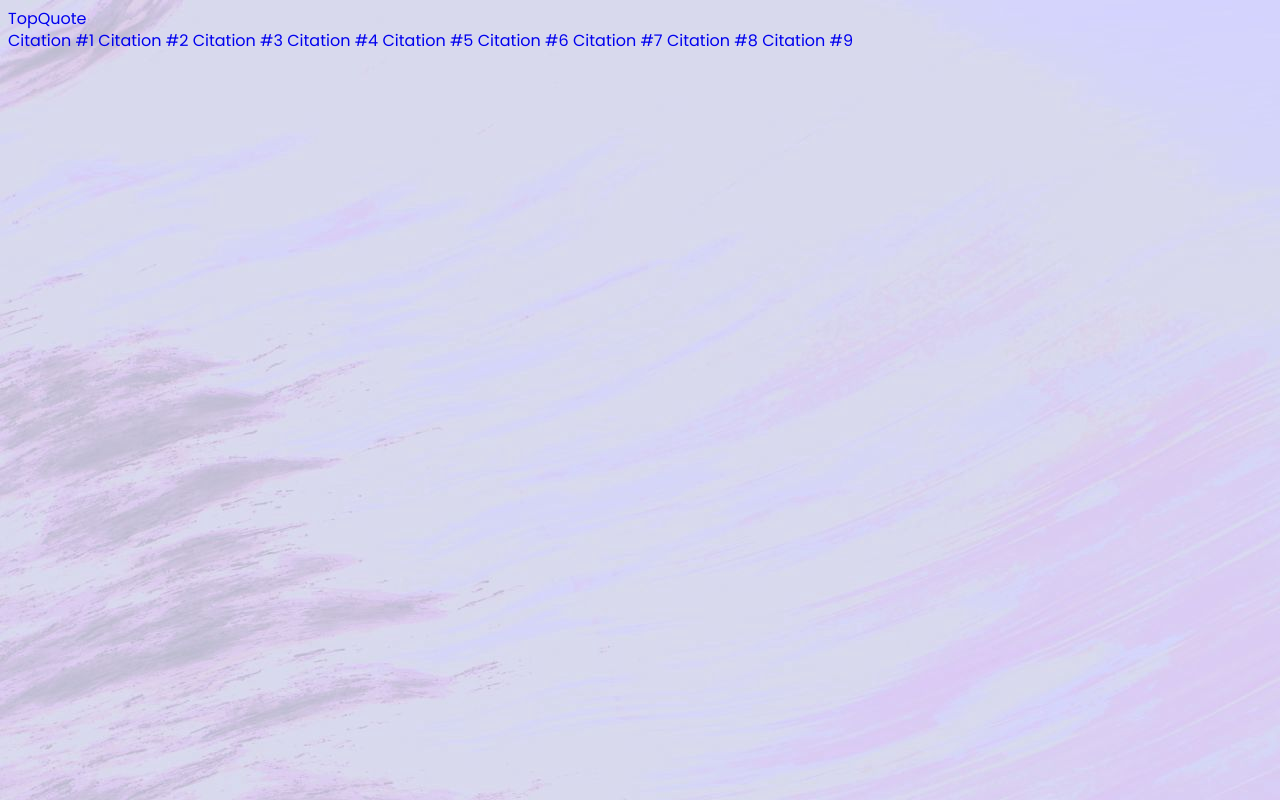
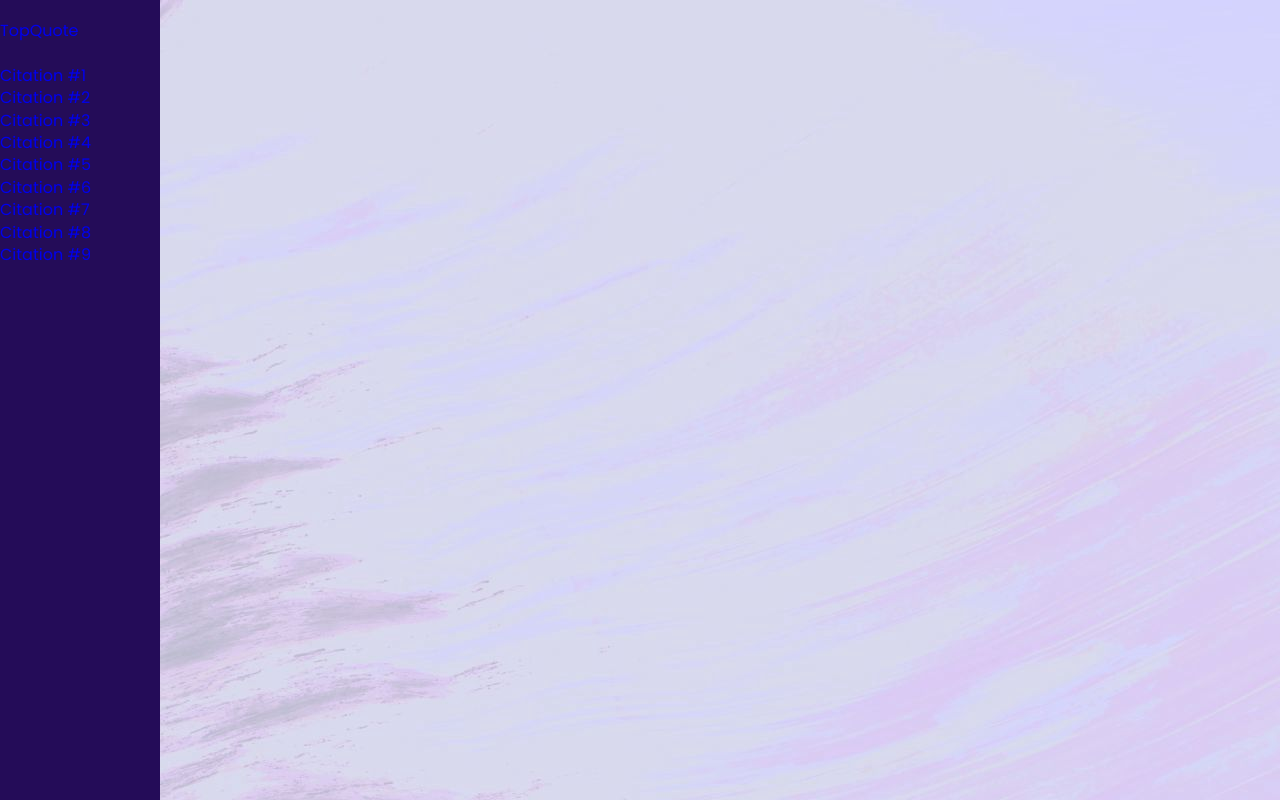
Before and after one commit to EngelSpytte/ExoQuotes, a website built with Parcel: page src/index.html in a window 1280 px wide. Built offline with nearby package versions, Linux system fonts and the light colour scheme; a web font is replaced by a local one.

Commit message:
attempt at weird sidebarCSS

```diff
--- a/src/index.html
+++ b/src/index.html
@@ -16,18 +16,28 @@
     <script type="module" defer src="js/app.js"></script>
   </head>
   <body>
-    <nav>
+    <nav class="sidenav">
       <a href="citation1.html"> TopQuote</a>
       <br />
+      <br />
       <a href="citation1.html"> Citation #1</a>
+      <br />
       <a href="citation2.html"> Citation #2 </a>
+      <br />
       <a href="citation3.html"> Citation #3 </a>
+      <br />
       <a href="citation4.html"> Citation #4</a>
+      <br />
       <a href="citation5.html"> Citation #5 </a>
+      <br />
       <a href="citation6.html"> Citation #6 </a>
+      <br />
       <a href="citation7.html"> Citation #7</a>
+      <br />
       <a href="citation8.html"> Citation #8 </a>
+      <br />
       <a href="citation9.html"> Citation #9 </a>
+      <br />
     </nav>
   </body>
 </html>
--- a/src/scss/global.scss
+++ b/src/scss/global.scss
@@ -28,3 +28,15 @@ a {
     transform: scale(1);
   }
 }
+
+.sidenav {
+  height: 100%; /* Full-height: remove this if you want "auto" height */
+  width: 160px; /* Set the width of the sidebar */
+  position: fixed; /* Fixed Sidebar (stay in place on scroll) */
+  z-index: 1; /* Stay on top */
+  top: 0; /* Stay at the top */
+  left: 0;
+  background-color: #240c58; /* Black */
+  overflow-x: hidden; /* Disable horizontal scroll */
+  padding-top: 20px;
+}
```
